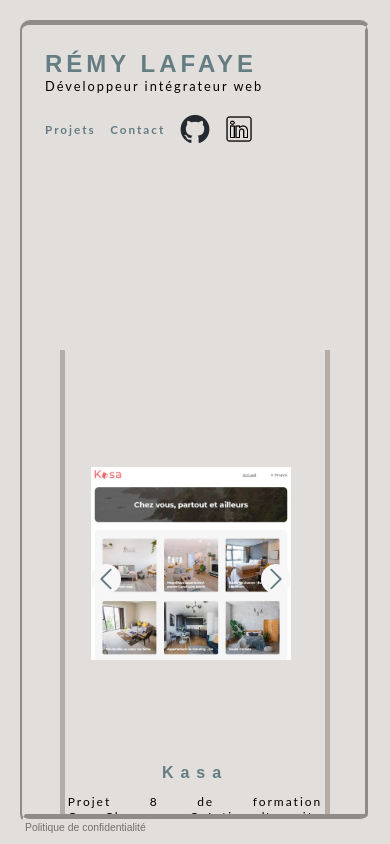
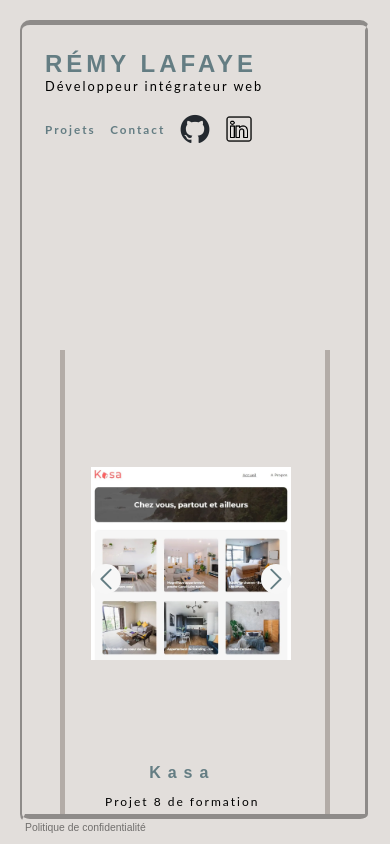
Before and after one commit to RKL715/rl-portfolio, a React (Vite) app: page /projects in a window 390 px wide. Built offline with nearby package versions, Linux system fonts and the light colour scheme; the HTML template or start-up script is replaced by a standard one; a web font is replaced by a local one.

Commit message:
## changed : * updated Project description text / now a list * queries at 1400 for header width * adjusted text block/home relative to header

```diff
--- a/src/assets/projects.json
+++ b/src/assets/projects.json
@@ -3,7 +3,14 @@
     {
       "id": 1,
       "name": "Kasa",
-      "description": "Projet 8 de formation OpenClassroom. Création d'un site de location de logements. Intégration d'une maquette responsive. Création de composants, React Router pour la navigation. Création d'animations CSS. Ajout de pages dynamiques pour chaque logement depuis JSON.",
+      "description": [
+        "Projet 8 de formation OpenClassroom.",
+        "Création d'un site de location de logements.",
+        "Intégration d'une maquette responsive.",
+        "React Router pour la navigation.",
+        "Création d'animations CSS.",
+        "Ajout de pages dynamiques pour chaque logement depuis JSON."
+      ],
       "technologies": [
         "React",
         "React Router",
@@ -33,7 +40,13 @@
     {
   "id": 2,
   "name": "Argent Bank",
-  "description": "Projet 11 de formation OpenClassroom. Intégration de Redux Toolkit pour la gestion de l'état de l'application. Création de composants et de routes pour la navigation. Utilisation de l'API REST pour la récupération des données et de Swagger. Écriture de nouvelles routes API pour la gestion des transactions.",
+  "description": [
+    "Projet 11 de formation OpenClassroom.",
+    "Intégration de Redux Toolkit pour la gestion de l'état de l'application.",
+    "Création de composants et de routes pour la navigation.",
+    "Utilisation de l'API REST pour la récupération des données et de Swagger.",
+    "Écriture de nouvelles routes API pour la gestion des transactions."
+  ],
   "technologies": [
     "React",
     "React Router",
@@ -63,7 +76,11 @@
     {
   "id": 3,
   "name": "Sophie Bluel",
-  "description": "Projet 6 de formation OpenClassroom. Création d'une page de connexion et d'une modal afin d'ajouter de nouveaux contenus. Ajout de fonctionnalités de filtrages et de récupérations/suppression de travaux depuis l'API.",
+  "description": [
+    "Projet 6 de formation OpenClassroom.",
+    "Création d'une page de connexion et d'une modal afin d'ajouter de nouveaux contenus.",
+    "Ajout de fonctionnalités de filtrages et de récupérations/suppression de travaux depuis l'API."
+  ],
   "technologies": [
     "JavaScript",
     "API REST",
--- a/src/components/Header/_header.scss
+++ b/src/components/Header/_header.scss
@@ -7,6 +7,9 @@ header {
   flex-direction: column;
   z-index: 1;
   border-top : 20px solid variables.$main-color;
+  @media (max-width : 1400px) {
+    width: 93%;
+  }
   @media (max-width: 768px) {
   width: calc(100% - 100px);
   }
--- a/src/components/Project/Project.tsx
+++ b/src/components/Project/Project.tsx
@@ -4,7 +4,7 @@ import {useState} from "react";
 export interface  ProjectType {
     id : number;
     name : string;
-    description : string;
+    description : string[];
     technologies : string[];
     link : string;
     img : ImageType[];
@@ -31,8 +31,12 @@ function Project ({name, description, technologies, link, img} : ProjectType) {
         <div className="project-block">
             <span className="project-block-text">
             <h2>{name}</h2>
-            <p>{description}</p>
-            <ul>
+            <ul className="project-desc-list">
+                {description.map((desc, index) => (
+                    <li key={index}>{desc}</li>
+                ))}
+            </ul>
+            <ul className="project-tech-list">
                 {technologies.map((tech, index) => (
                     <li key={index}>{tech}</li>
                 ))}
--- a/src/components/Project/_project.scss
+++ b/src/components/Project/_project.scss
@@ -6,7 +6,7 @@
   display: flex;
   flex-direction: row;
   justify-content: flex-start;
-  gap: 15%;
+  //gap: 15%;
   padding: 5% 1% 0 10%;
   width: 100%;
   border-left: solid 5px variables.$secondary-color;
@@ -36,7 +36,7 @@ margin-top: 0;
   .project-block-text {
     display: flex;
     flex-direction: column;
-    text-align: justify;
+    width: 90%;
     @media (max-width: 768px) {
     align-items: center;
     }
@@ -49,7 +49,18 @@ margin-top: 0;
       padding-bottom: 5%;
       font-size: clamp(0.75rem, 1.5vw, 1rem);
     }
-    ul {
+    .project-desc-list {
+      @include mixins.text;
+      font-size: clamp(0.75rem, 1.5vw, 1rem);
+      list-style: none;
+      padding-bottom: 5%;
+      line-height: 1.5;
+      @media (max-width: 768px) {
+        text-align: center;
+      }
+    }
+
+    .project-tech-list {
       @include mixins.text;
       font-size: clamp(0.75rem, 1.5vw, 1rem);
       font-weight: bold;
--- a/src/pages/Home/_home.scss
+++ b/src/pages/Home/_home.scss
@@ -4,7 +4,8 @@
 
 .home {
   width: 100%;
-  height: 100%;
+  height: 80%;
+  margin-top: 10rem;
   display: flex;
   justify-content: center;
   align-items: flex-end;
@@ -27,6 +28,9 @@
     box-sizing: border-box;
     padding: 0 20px;
     width: clamp(300px, 60vw, 800px);
+    @media (max-width: 1400px) {
+      margin-top : 5rem;
+    }
   }
 
 .home-navigation {
--- a/src/styles/main.css
+++ b/src/styles/main.css
@@ -28,6 +28,11 @@ header {
   flex-direction: column;
   z-index: 1;
   border-top: 20px solid #e2dedb;
+}
+@media (max-width: 1400px) {
+  header {
+    width: 93%;
+  }
 }
 @media (max-width: 768px) {
   header {
@@ -205,7 +210,6 @@ header .header-middle-block ul li a:hover, header .header-middle-block ul li a:a
   display: flex;
   flex-direction: row;
   justify-content: flex-start;
-  gap: 15%;
   padding: 5% 1% 0 10%;
   width: 100%;
   border-left: solid 5px #b3aca7;
@@ -239,7 +243,7 @@ header .header-middle-block ul li a:hover, header .header-middle-block ul li a:a
 .project-block .project-block-text {
   display: flex;
   flex-direction: column;
-  text-align: justify;
+  width: 90%;
 }
 @media (max-width: 768px) {
   .project-block .project-block-text {
@@ -261,7 +265,22 @@ header .header-middle-block ul li a:hover, header .header-middle-block ul li a:a
   padding-bottom: 5%;
   font-size: clamp(0.75rem, 1.5vw, 1rem);
 }
-.project-block .project-block-text ul {
+.project-block .project-block-text .project-desc-list {
+  font-family: "Lato", sans-serif;
+  color: #b3aca7 bold;
+  letter-spacing: 2px;
+  font-size: clamp(0.5rem, 3vw, 1rem);
+  font-size: clamp(0.75rem, 1.5vw, 1rem);
+  list-style: none;
+  padding-bottom: 5%;
+  line-height: 1.5;
+}
+@media (max-width: 768px) {
+  .project-block .project-block-text .project-desc-list {
+    text-align: center;
+  }
+}
+.project-block .project-block-text .project-tech-list {
   font-family: "Lato", sans-serif;
   color: #b3aca7 bold;
   letter-spacing: 2px;
@@ -272,7 +291,7 @@ header .header-middle-block ul li a:hover, header .header-middle-block ul li a:a
   padding-bottom: 5%;
 }
 @media (max-width: 768px) {
-  .project-block .project-block-text ul {
+  .project-block .project-block-text .project-tech-list {
     text-align: center;
   }
 }
@@ -380,7 +399,8 @@ header .header-middle-block ul li a:hover, header .header-middle-block ul li a:a
 
 .home {
   width: 100%;
-  height: 100%;
+  height: 80%;
+  margin-top: 10rem;
   display: flex;
   justify-content: center;
   align-items: flex-end;
@@ -408,6 +428,11 @@ header .header-middle-block ul li a:hover, header .header-middle-block ul li a:a
   box-sizing: border-box;
   padding: 0 20px;
   width: clamp(300px, 60vw, 800px);
+}
+@media (max-width: 1400px) {
+  .home .home-text {
+    margin-top: 5rem;
+  }
 }
 .home .home-navigation {
   display: flex;
```
Also changed, not shown: 1 other file (tests, documents, lock files or other folders).
